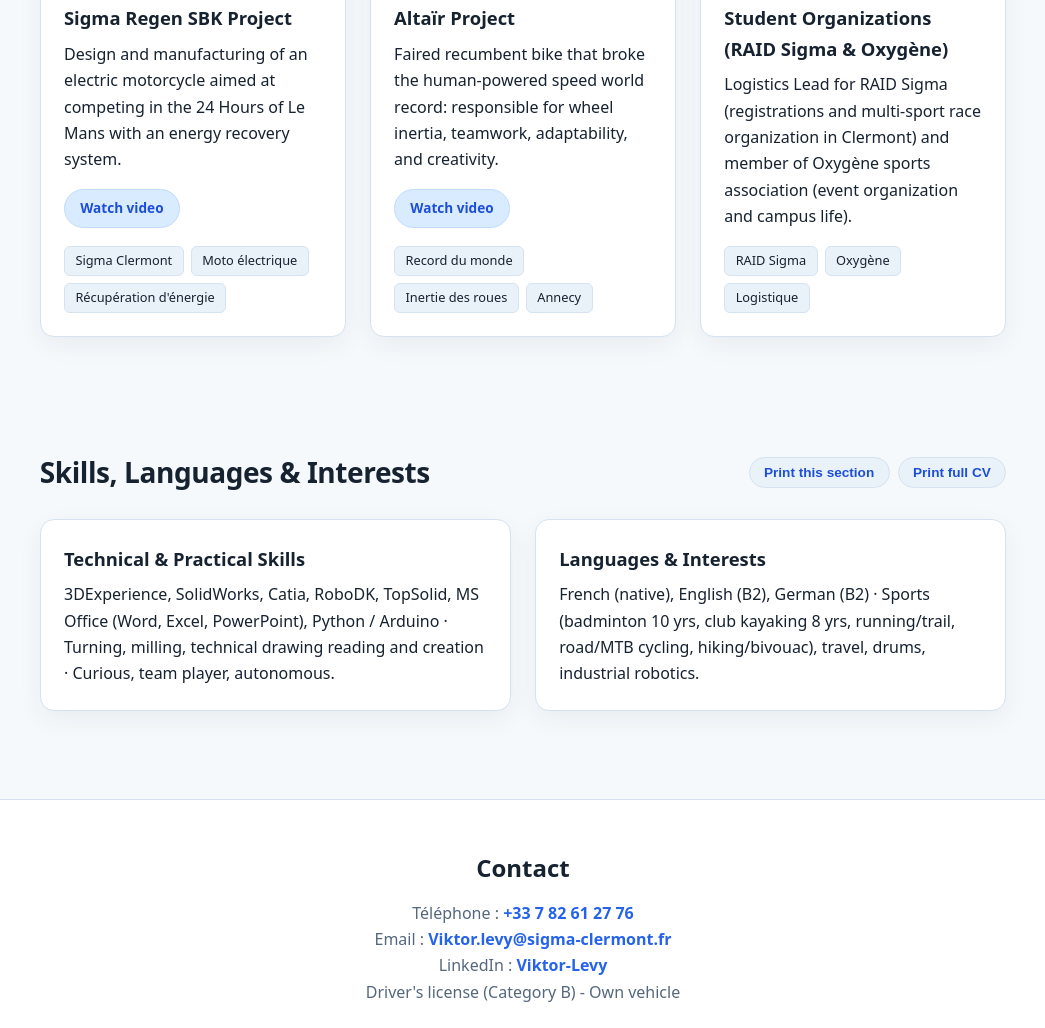
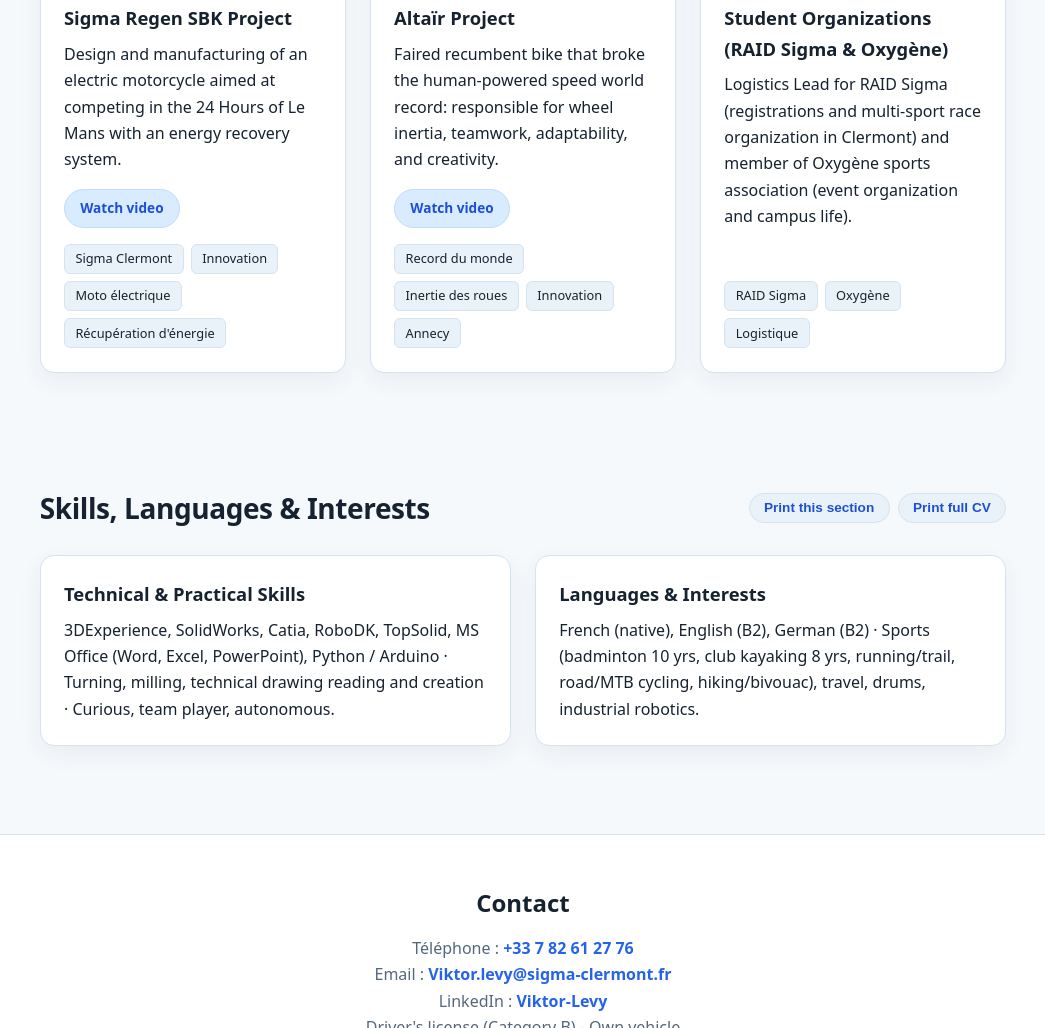
Before and after one commit to vkl-beep/Portfolio, a plain HTML site: page index.html in a window 1280 px wide. Shown: the part 1970-2998 px from the top of the page, without its empty margins (117-1162 px from the left). Drawn offline with Linux system fonts and the light colour scheme.

Commit message:
Update index.html

```diff
--- a/index.html
+++ b/index.html
@@ -150,6 +150,7 @@
           </div>
           <ul class="tags">
             <li>Sigma Clermont</li>
+            <li>Innovation</li>
             <li>Moto électrique</li>
             <li>Récupération d'énergie</li>
           </ul>
@@ -175,6 +176,7 @@
           <ul class="tags">
             <li>Record du monde</li>
             <li>Inertie des roues</li>
+            <li>Innovation</li>
             <li>Annecy</li>
           </ul>
         </article>
```
